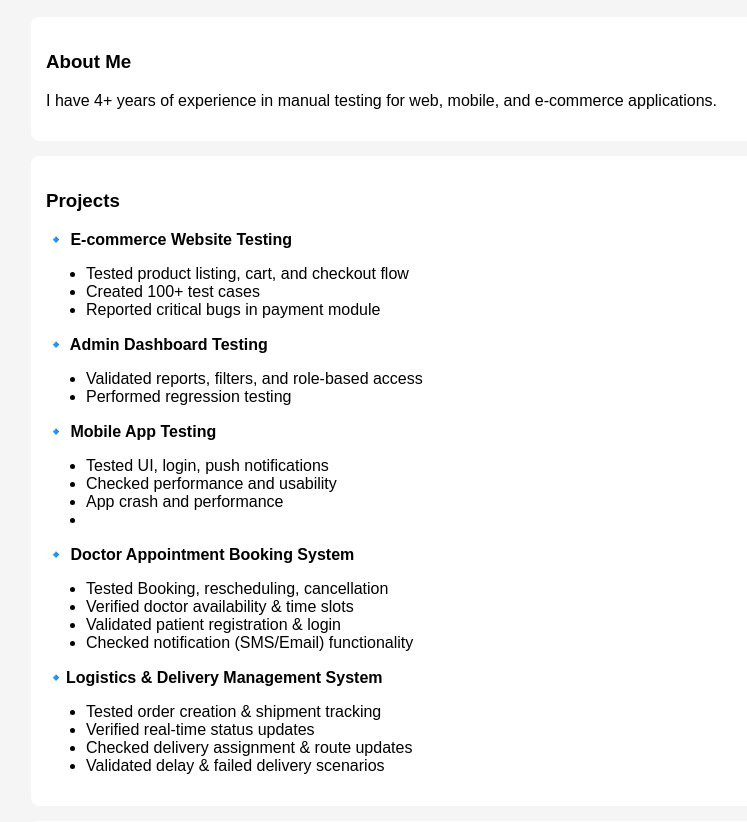
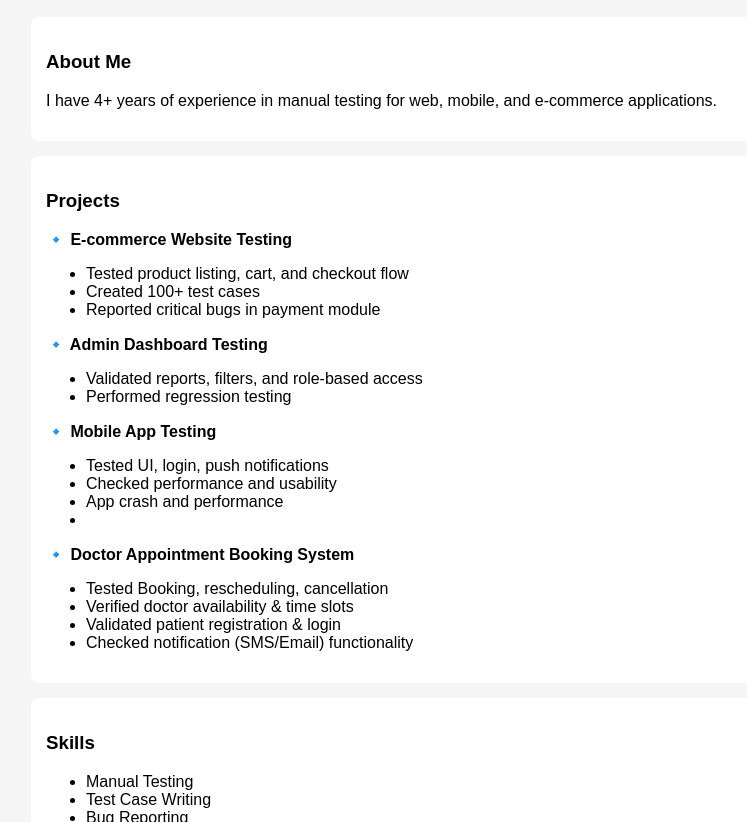
Before and after one commit to thakarbhoomi1-rgb/Testing-Lab-Bhoomi, a plain HTML site: page index.html in a window 1280 px wide. Shown: the part 130-952 px from the top of the page, without its empty margins (9-756 px from the left). Drawn offline with Linux system fonts and the light colour scheme.

Commit message:
Remove logistics section from index.html
Removed logistics and delivery management system details.

```diff
--- a/index.html
+++ b/index.html
@@ -71,12 +71,7 @@ box-shadow: 0 4px 8px rgba(0,0,0,0.1); /* soft shadow */
 <li>Validated patient registration & login</li>
 <li>Checked notification (SMS/Email) functionality</li>
 </ul>
-<p><b>🔹Logistics & Delivery Management System</b></p>
-<ul><li>Tested order creation & shipment tracking</li>
- <li>Verified real-time status updates</li>
- <li>Checked delivery assignment & route updates</li>
- <li>Validated delay & failed delivery scenarios</li>
-</ul>
+
 </div>
 <div class="section">
 <h3>Skills</h3>
```
